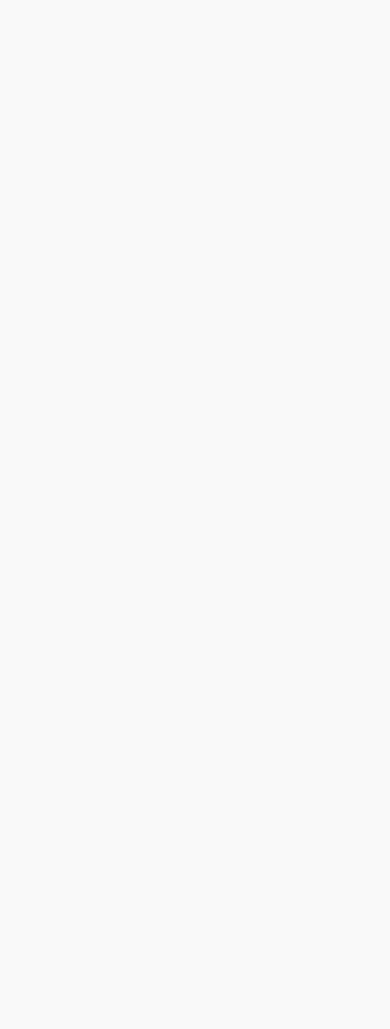
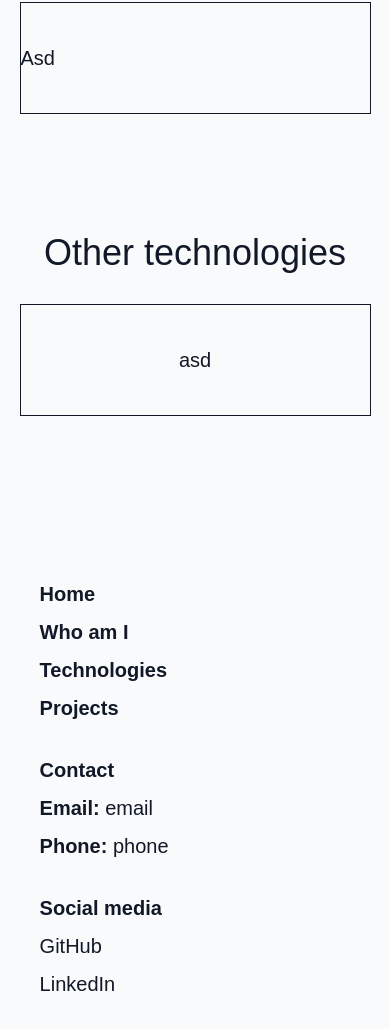
Before and after one commit to Ahrkhael/porfolio, a Next.js app: page /en/technologies in a window 390 px wide. Before the commit this address had no page. Shown: the part 679-1708 px from the top of the page. Before the commit the page ends 844 px from the top, so only its background shows below. Built offline with nearby package versions, Linux system fonts and the light colour scheme.

Commit message:
Footer added with responsive design

```diff
--- a/messages/en.json
+++ b/messages/en.json
@@ -9,10 +9,11 @@
     "PersonalJob": "Fullstack developer",
     "PhotoAlt": "Personal Photo"
   },
-  "PersonalCard": {
+  "ContactData": {
+    "Contact": "Contact",
     "Email": "Email: ",
     "Phone": "Phone: ",
-    "Social": "Social media: "
+    "Social": "Social media"
   },
   "Experience": {
     "Title": "Work experience",
--- a/messages/es.json
+++ b/messages/es.json
@@ -9,10 +9,11 @@
     "PersonalJob": "Desarrollador fullstack",
     "PhotoAlt": "Foto Personal"
   },
-  "PersonalCard": {
+  "ContactData": {
+    "Contact": "Contacto",
     "Email": "Email: ",
     "Phone": "Teléfono: ",
-    "Social": "Redes sociales: "
+    "Social": "Redes sociales"
   },
   "Experience": {
     "Title": "Experiencia laboral",
--- a/src/app/[locale]/layout.tsx
+++ b/src/app/[locale]/layout.tsx
@@ -5,6 +5,7 @@ import type { Metadata } from "next";
 import { Geist, Geist_Mono } from "next/font/google";
 import "../globals.css";
 import Navbar from "@/components/navbar/Navbar";
+import Footer from "@/components/footer/Footer";
 
 const geistSans = Geist({
   variable: "--font-geist-sans",
@@ -42,7 +43,7 @@ export default async function LocaleLayout({
         <NextIntlClientProvider>
           <Navbar />
           {children}
-          {/*<Footer /> To do */}
+          <Footer />
         </NextIntlClientProvider>
       </body>
     </html>
--- /dev/null
+++ b/src/app/[locale]/projects/page.tsx
@@ -0,0 +1,12 @@
+import { useTranslations } from "next-intl";
+import Section from "@/components/section/Section";
+
+export default function ProjectsPage() {
+  const t = useTranslations("Projects");
+
+  return (
+    <main className="py-[7dvh]">
+      <Section title={t("Title")}>Asd</Section>
+    </main>
+  );
+}
--- /dev/null
+++ b/src/app/[locale]/technologies/page.tsx
@@ -0,0 +1,25 @@
+import { useTranslations } from "next-intl";
+import Section from "@/components/section/Section";
+
+export default function TechnologiesPage() {
+  const t = useTranslations("Technologies");
+
+  return (
+    <main className="py-[7dvh]">
+      <Section title={t("Front")}>
+        <p className="text-[20px] text-center my-2 px-6 md:px-20">Asd</p>
+        <p className="text-[20px] text-center my-2 px-6 md:px-20">Asd</p>
+        <p className="text-[20px] text-center my-2 px-6 md:px-20">Ads</p>
+        <p className="text-[20px] text-center my-2 px-6 md:px-20">Asd</p>
+      </Section>
+
+      <Section title={t("Back")}>Asd</Section>
+
+      <Section title={t("Other")}>
+        <div className="flex flex-col md:flex-row flex-wrap gap-[10px] justify-around items-center">
+          asd
+        </div>
+      </Section>
+    </main>
+  );
+}
--- a/src/app/globals.css
+++ b/src/app/globals.css
@@ -30,6 +30,8 @@
     --background-navbar-rgb: #1e293b;
     --background-navbar-hover-rgb: #073e62;
 
+    --background-footer-rgb: #1e293b;
+
     --background-card: #1e293b;
     --border-card: #334155;
     --background-card-secondary: #334155;
@@ -45,4 +47,5 @@ body {
   color: var(--font-color-primary);
   font-size: 20px;
   font-family: Arial, Helvetica, sans-serif;
+  cursor: default;
 }
--- /dev/null
+++ b/src/components/footer/Footer.tsx
@@ -0,0 +1,85 @@
+import { useTranslations } from "next-intl";
+import Link from "next/link";
+
+export default function Footer() {
+  const tNavbar = useTranslations("Navbar");
+  const tContact = useTranslations("ContactData");
+
+  // Personal data
+  //const name = process.env.PERSONAL_NAME || "name";
+  //const surname = process.env.PERSONAL_SURNAME || "surname";
+  const email = process.env.PERSONAL_EMAIL || "email";
+  const phone = process.env.PERSONAL_PHONE || "phone";
+  const linkedIn = process.env.PERSONAL_LINKEDIN || "linkedin";
+  const github = process.env.PERSONAL_GITHUB || "github";
+
+  return (
+    <footer className="grid grid-cols-1 sm:grid-cols-3 lg:grid-cols-4 gap-6 px-6 md:px-30 py-10 bg-(--background-footer-rgb)">
+      <div className="col-span-1 flex flex-col px-[4dvw]">
+        <Link
+          href="/"
+          className="font-bold mb-2 hover:text-(--font-color-menu-secondary)"
+        >
+          {tNavbar("Home")}
+        </Link>
+
+        <Link
+          href="/about"
+          className="font-bold mb-2 hover:text-(--font-color-menu-secondary)"
+        >
+          {tNavbar("About")}
+        </Link>
+
+        <Link
+          href="/technologies"
+          className="font-bold mb-2 hover:text-(--font-color-menu-secondary)"
+        >
+          {tNavbar("Technologies")}
+        </Link>
+
+        <Link
+          href="/projects"
+          className="font-bold mb-2 hover:text-(--font-color-menu-secondary)"
+        >
+          {tNavbar("Projects")}
+        </Link>
+      </div>
+
+      <div className="col-span-2 flex flex-col px-[4dvw]">
+        <h3 className="font-bold mb-2">{tContact("Contact")}</h3>
+        <ul className="space-y-1">
+          <li className="mb-2">
+            <span className="font-semibold">{tContact("Email")}</span>
+            <span className="cursor-text select-all">{email}</span>
+          </li>
+          <li className="mb-2">
+            <span className="font-semibold">{tContact("Phone")}</span>
+            <span className="cursor-text select-all">{phone}</span>
+          </li>
+        </ul>
+      </div>
+
+      <div className="col-span-1 px-[4dvw]">
+        <h3 className="font-bold mb-2">{tContact("Social")}</h3>
+        <ul className="space-y-1">
+          <li className="mb-2">
+            <Link
+              href={github}
+              className="hover:text-(--font-color-menu-secondary)"
+            >
+              GitHub
+            </Link>
+          </li>
+          <li className="mb-2">
+            <Link
+              href={linkedIn}
+              className="hover:text-(--font-color-menu-secondary)"
+            >
+              LinkedIn
+            </Link>
+          </li>
+        </ul>
+      </div>
+    </footer>
+  );
+}
--- a/src/components/navbar/Navbar.tsx
+++ b/src/components/navbar/Navbar.tsx
@@ -7,7 +7,7 @@ const Navbar: FC = () => {
   return (
     <header
       className="
-        fixed top-0 left-0 w-full h-[7dvh] z-50 flex justify-center items-center
+        fixed top-0 left-0 w-full h-[7dvh] z-10 flex justify-center items-center
         bg-(--background-navbar-rgb) shadow-md
       "
       style={{ minHeight: "var(--navbar-min-height)" }}
--- a/src/components/personalCard/PersonalCard.tsx
+++ b/src/components/personalCard/PersonalCard.tsx
@@ -42,7 +42,7 @@ export default function PersonalCard({
     full: "rounded-full",
   }[borderRadius];
 
-  const t = useTranslations("PersonalCard");
+  const t = useTranslations("ContactData");
 
   return (
     <>
@@ -51,7 +51,7 @@ export default function PersonalCard({
         <h2 className="text-[2.5rem] font-bold mb-2">{surname}</h2>
         <p className="text-[1.75rem] my-2">{job}</p>
         <p className="my-2 flex flex-wrap justify-center md:justify-start gap-x-1">
-          <span>{t("Email")}:</span>
+          <span>{t("Email")}</span>
           <span className="break-all">{email}</span>
         </p>
         <p className="my-2">{t("Phone") + phone}</p>
@@ -61,7 +61,7 @@ export default function PersonalCard({
           md:flex-row md:justify-start md:gap-4 md:m-0 md:my-4
          "
         >
-          <p>{t("Social")}</p>
+          <p>{t("Social")}: </p>
 
           <div className="flex justify-center gap-4">
             <Link
```
